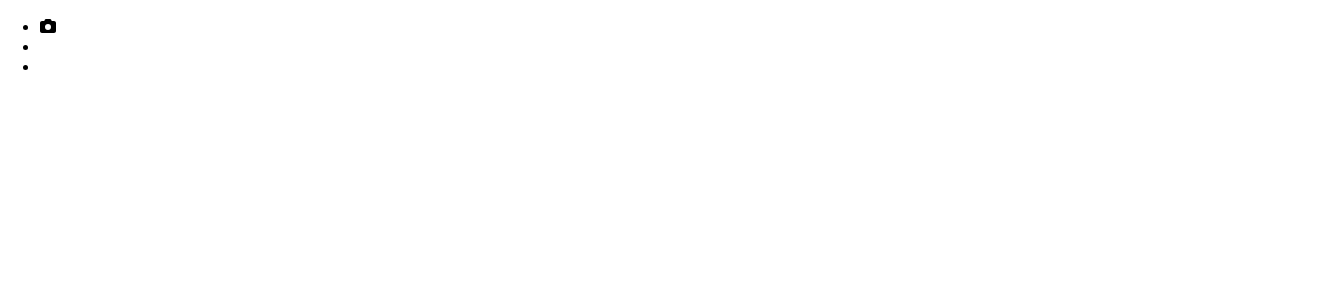
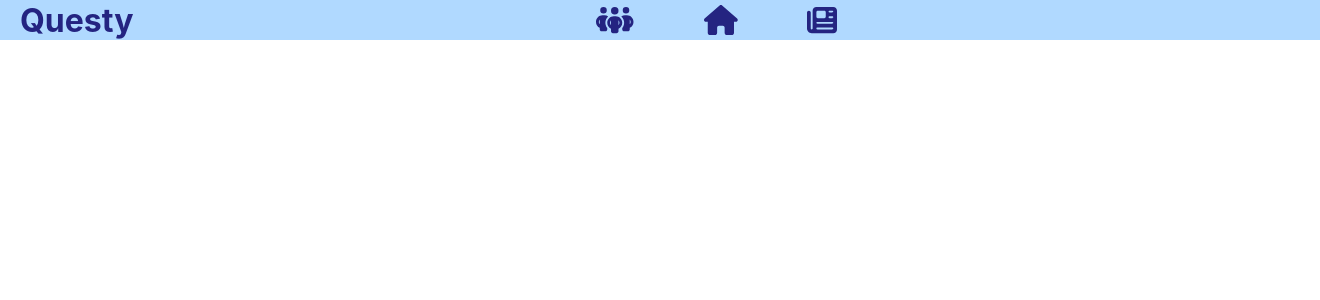
Before and after one commit to NixonOjiem/forum, a React (Create React App) app in the folder frontend/: page /forum in a window 1280 px wide. Shown: the top 300 px of the page, 1320 px wide, since content can reach past the window. Built offline with nearby package versions, Linux system fonts and the light colour scheme.

Commit message:
Started working on the UI of the forums page

```diff
--- a/frontend/src/App.css
+++ b/frontend/src/App.css
@@ -14,6 +14,7 @@
 .banner-pic{
     width:100%;
     height: 100%;
+    object-fit: cover;
 }
 .auth-form{
     float:right;
@@ -24,3 +25,43 @@
     overflow-y: hidden;
     overflow-y: hidden;
 }
+
+/*Editng the header component*/
+.header {
+    width: 100%;
+    height: auto;
+    display: flex;
+    align-items: center;
+    background-color: rgb(176, 217, 255);
+    padding: 0 20px; /* Optional: Add some padding for better spacing */
+}
+
+.header h1 {
+    margin: 0;
+    color: rgb(36, 36, 129);;
+}
+
+.nav-container {
+    flex-grow: 1;
+    display: flex;
+    justify-content: center;
+}
+
+.header ul {
+    list-style: none;
+    display: flex;
+    margin: 0;
+    padding: 0;
+}
+
+.header ul li {
+    margin-left: 30px;
+    margin-right: 30px;
+    padding: 5px;
+}
+
+.icon {
+    font-size: 30px;
+    color: rgb(36, 36, 129);
+    cursor: pointer;
+}
--- a/frontend/src/components/Header.js
+++ b/frontend/src/components/Header.js
@@ -2,17 +2,24 @@ import React from 'react'
 import {FontAwesomeIcon} from '@fortawesome/react-fontawesome'
 import { library } from '@fortawesome/fontawesome-svg-core';
 import { faCamera } from '@fortawesome/free-solid-svg-icons';
+import {faHouse} from '@fortawesome/free-solid-svg-icons';
+import { faNewspaper } from '@fortawesome/free-solid-svg-icons';
+import { faPeopleGroup } from '@fortawesome/free-solid-svg-icons';
+library.add(faHouse);
 
 function Header() {
 
   return (
-    <div className='header'>
+<div className='header'>
+    <h1>Questy</h1>
+    <div className='nav-container'>
         <ul>
-            <li><FontAwesomeIcon icon={faCamera} /></li>
-            <li></li>
-            <li></li>
+            <li><FontAwesomeIcon icon={faPeopleGroup} className='icon'/></li>
+            <li><FontAwesomeIcon icon="fa-solid fa-house" className='icon'/></li>
+            <li><FontAwesomeIcon icon={faNewspaper} className='icon'/></li>
         </ul>
     </div>
+</div>
   )
 }
 
--- a/frontend/src/components/SignIn_Up.js
+++ b/frontend/src/components/SignIn_Up.js
@@ -72,7 +72,7 @@ const SignIn_Up=()=> {
       <div className='auth-Container'>
 
         <div className='banner'>
-          <img src='/images/Login_question_with_background.jpg' alt='login picture with students' className='banner-pic'/>
+          <img src='/images/13379598_5210980.jpg' alt='login picture with students' className='banner-pic'/>
         </div>
 
         <form onSubmit={handleSignup} className='auth-form'>
@@ -101,7 +101,7 @@ const SignIn_Up=()=> {
         <div className='auth-container'>
 
           <div className='banner'>
-            <img src='/images/Login_question_with_background.jpg' alt='login picture with students' className='banner-pic'/>
+            <img src='/images/13379598_5210980.jpg' alt='login picture with students' className='banner-pic'/>
           </div>
 
           <form onSubmit={handleLogin} className='auth-form'>
```
Also changed, not shown: frontend/public/images/13379598_5210980.jpg (added).
